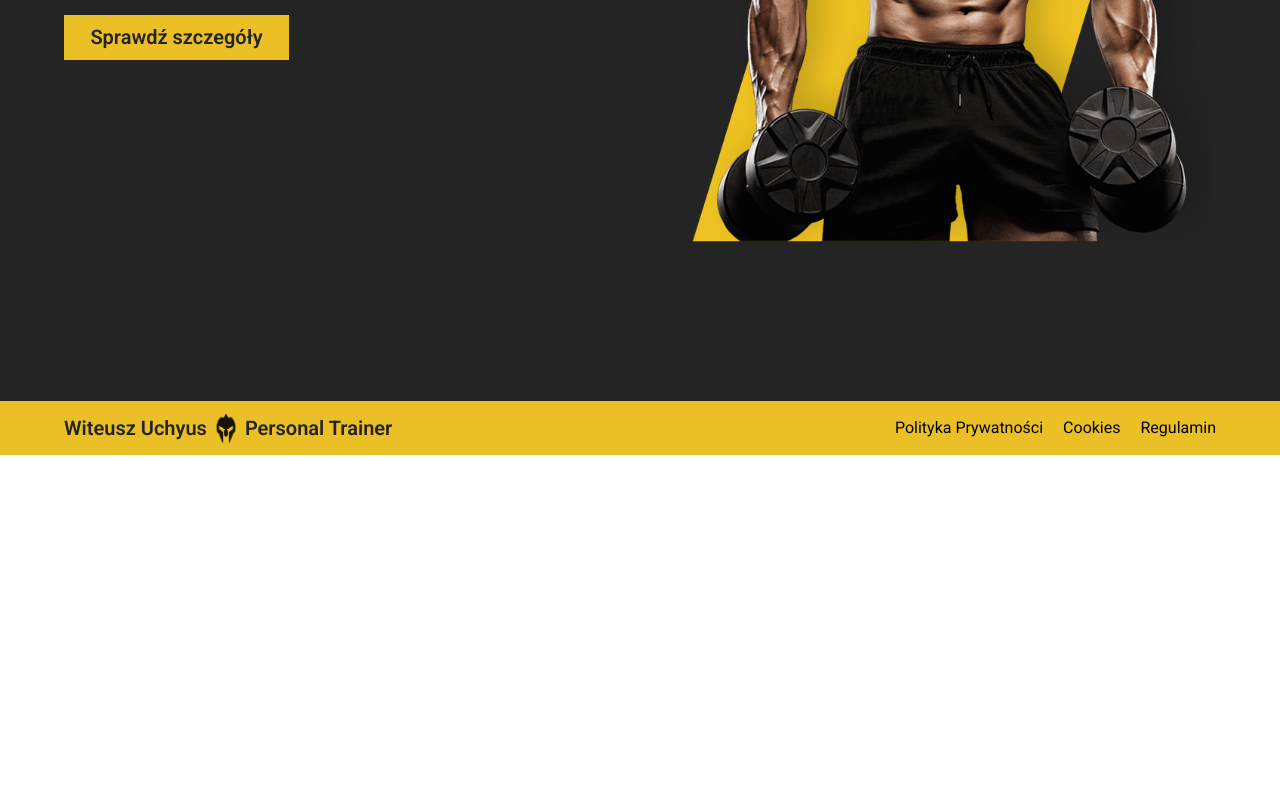
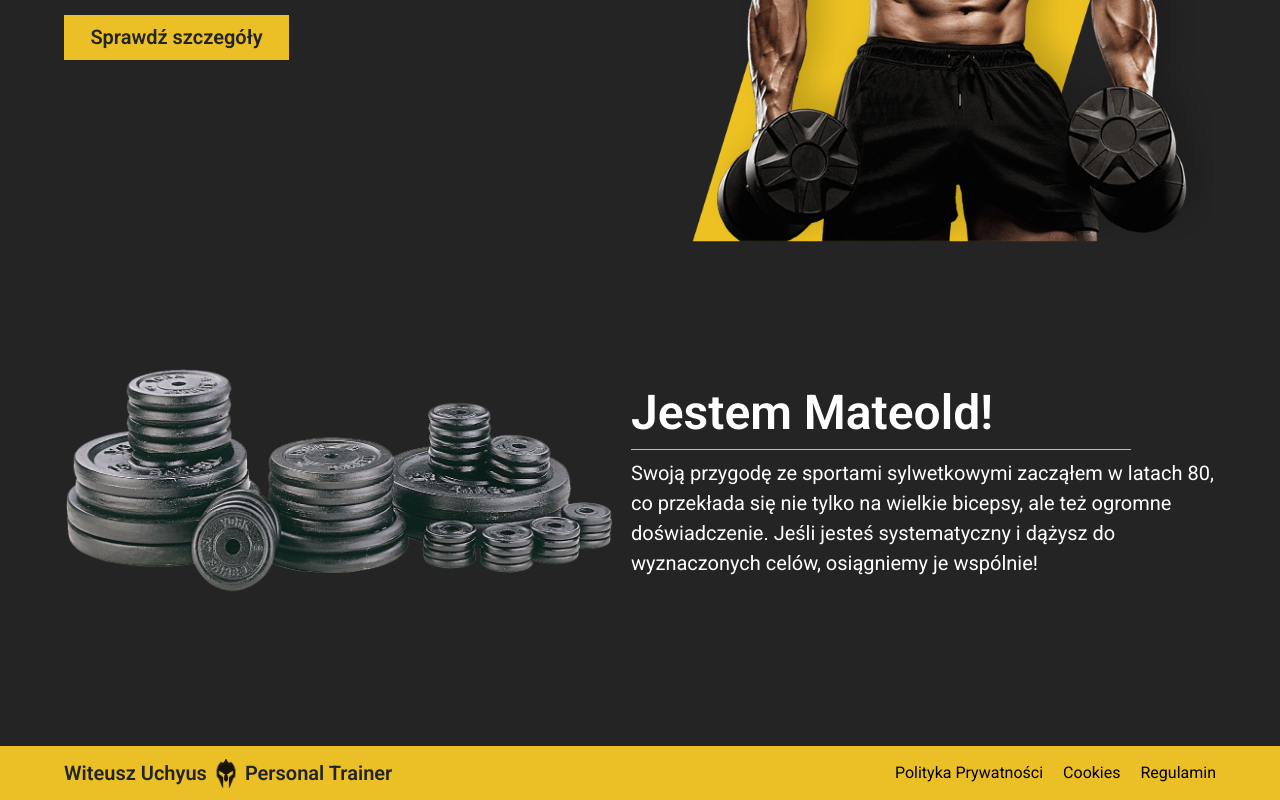
Before and after one commit to m-uchyla/personal-trainer, a React (Vite) app: page / in a window 1280 px wide. Shown: the part 540-1340 px from the top of the page. Before the commit the page ends 995 px from the top, so only its background shows below. Built offline with nearby package versions, Linux system fonts and the light colour scheme.

Commit message:
About page + images

```diff
--- a/src/assets/index.js
+++ b/src/assets/index.js
@@ -2,10 +2,14 @@ import Favicon from "./img/favicon.png"
 import Bodybuilder from './img/bodybuilder.png'
 import Trapeze from "./img/trapeze.png"
 import Trapeze2 from "./img/trapeze2.png"
+import Dubmell from "./img/dumbell.png"
+import Weight from "./img/weight.png"
 
 export{
     Favicon,
     Bodybuilder,
     Trapeze,
-    Trapeze2
+    Trapeze2,
+    Dubmell,
+    Weight
 }
--- /dev/null
+++ b/src/components/sections/About.jsx
@@ -0,0 +1,21 @@
+import React from 'react'
+import { Dubmell, Weight } from '../../assets'
+
+const About = () => {
+  return (
+    <section id='about' className='mt-20 md:mt-10 lg:mt-0'>
+      <div className='flex justify-between items-center'>
+        <img src={Weight} className='w-[550px]'/>
+        <div>
+          <h2 className='text-[48px] font-semibold text-white'>Jestem Mateold!</h2>
+          <div className='bg-primary w-[500px] h-[1px]'/>
+          <p className='max-w-[585px] text-[20px] text-white mt-2'>
+            Swoją przygodę ze sportami sylwetkowymi zacząłem w latach 80, co przekłada się nie tylko na wielkie bicepsy, ale też ogromne doświadczenie. Jeśli jesteś systematyczny i dążysz do wyznaczonych celów, osiągniemy je wspólnie!
+          </p>
+        </div>
+      </div>
+    </section>
+  )
+}
+
+export default About
--- a/src/pages/HomePage.jsx
+++ b/src/pages/HomePage.jsx
@@ -1,11 +1,13 @@
 import React from 'react'
 import { Button, Footer, Hero, Navbar } from '../components'
+import About from '../components/sections/About'
 
 const HomePage = () => {
   return (
     <>
         <Navbar />
         <Hero />
+        <About />
         <Footer />
     </>
   )
```
Also changed, not shown: src/assets/img/dumbell.png (added), src/assets/img/weight.png (added).
